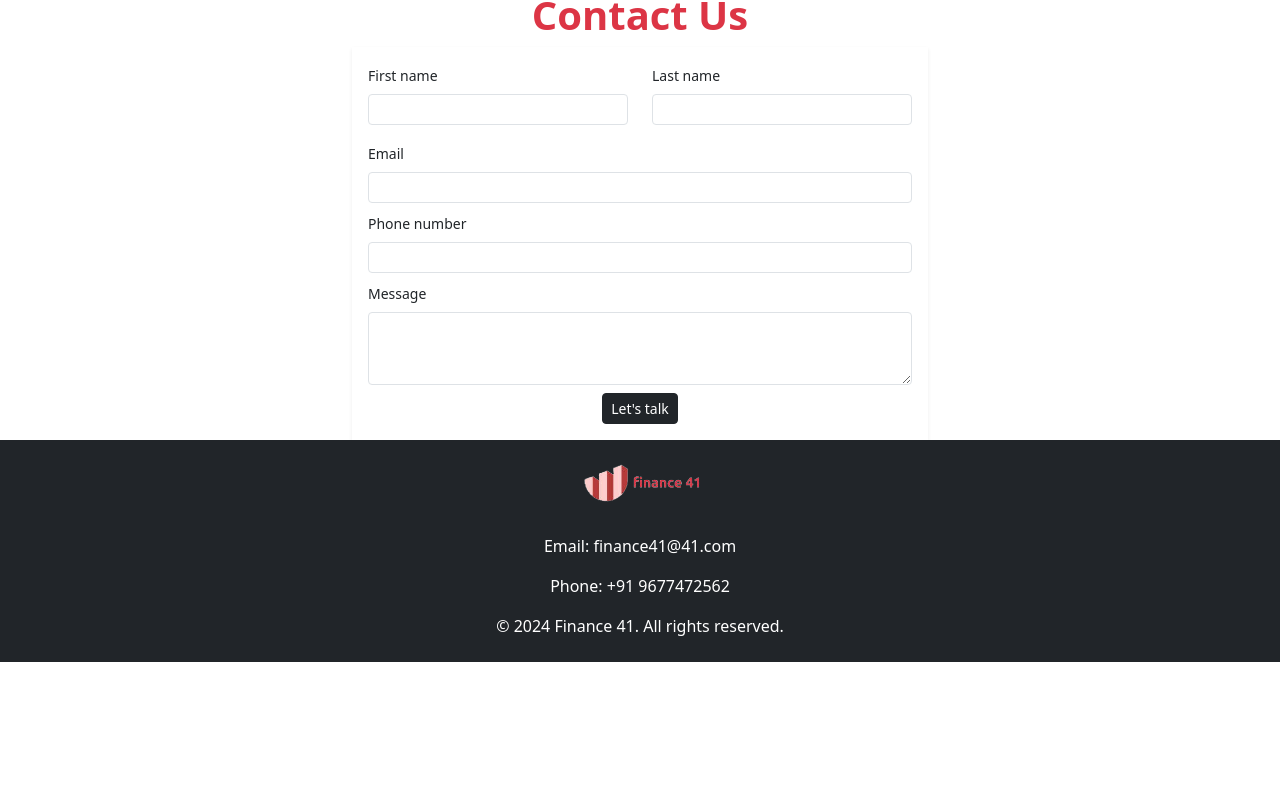
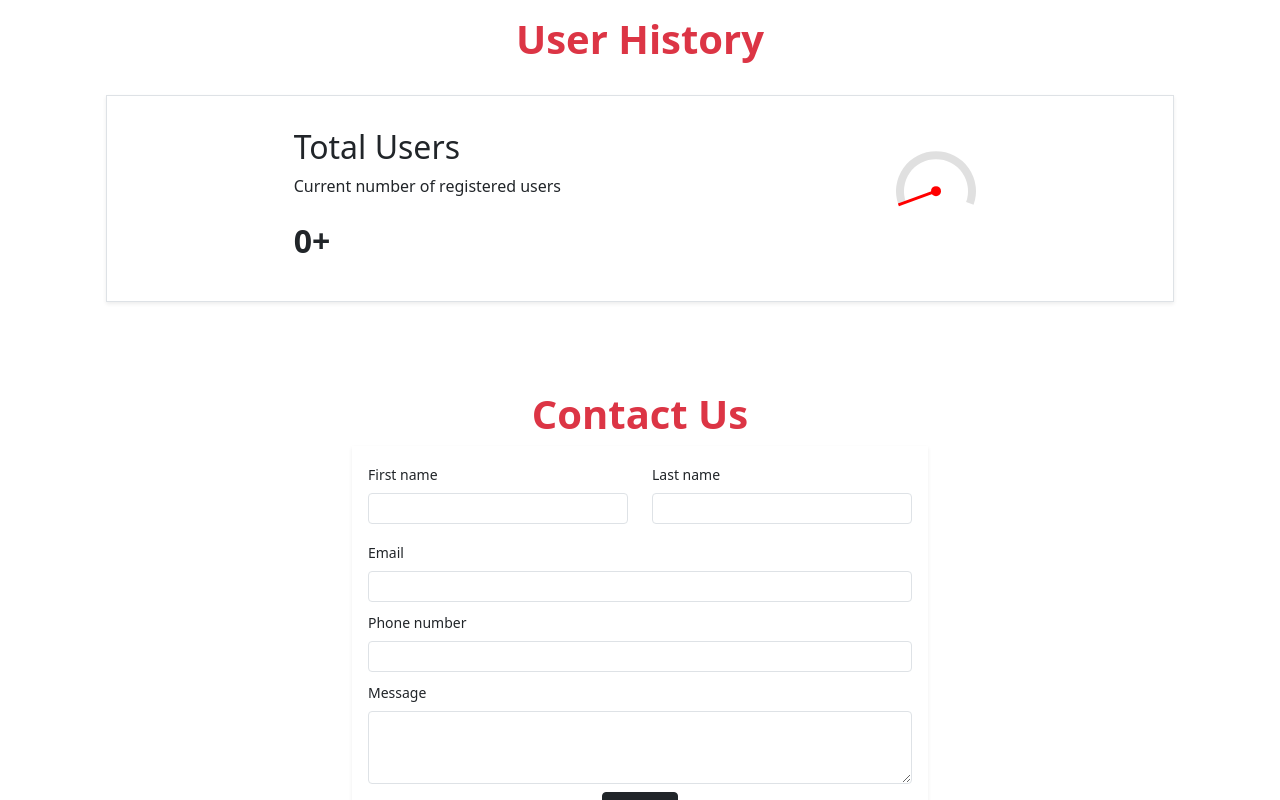
Before and after one commit to sherbinsr/Finance-41, a React (Create React App) app in the folder Frontend/financial-advisor/: page / in a window 1280 px wide. Shown: the part 1337-2137 px from the top of the page. Before the commit the page ends 1999 px from the top, so only its background shows below. Built offline with nearby package versions, Linux system fonts and the light colour scheme; no server answers.

Commit message:
useractivity configuration

```diff
--- a/Frontend/financial-advisor/src/App.js
+++ b/Frontend/financial-advisor/src/App.js
@@ -7,7 +7,7 @@ import Home  from './components/Home'
 import ContactUs  from './components/Contactus';
 import News from './components/News';
 import Topbar  from './components/Topbar';
-import UserAnalytics from './components/UserAnalytics';
+
 
 
 function App() {
@@ -21,7 +21,6 @@ function App() {
       <Route path="/login" element={<Login />} />
       <Route path="/home/:id" element={<Home />} />
       <Route path="/contactus" element={<ContactUs/>}/>
-      <Route path="/users" element={<UserAnalytics/>}/>
       <Route path="/news" element={<News/>}/>
       </Routes>
     </Router>
--- a/Frontend/financial-advisor/src/components/About.jsx
+++ b/Frontend/financial-advisor/src/components/About.jsx
@@ -6,7 +6,6 @@ function About() {
     return (
         <div className="container my-5">
         <div className="row align-items-center">
-              {/* Image Section */}
               <div className="col-lg-6 col-md-12 mb-4 mb-lg-0">
                 <img
                   src={about}
@@ -15,8 +14,6 @@ function About() {
                   style={{ borderRadius: "15px" }}
                 />
               </div>
-
-              {/* Text Section */}
               <div className="col-lg-6 col-md-12 text-center text-lg-start">
               <h1 className="fw-bold text-danger">Unlock Smarter Financial Decisions with AI</h1>
                 <p style={{ fontSize: "16px", color: "#4f4f4f" }}>
--- a/Frontend/financial-advisor/src/components/GoogleSSOLogin.jsx
+++ b/Frontend/financial-advisor/src/components/GoogleSSOLogin.jsx
@@ -1,9 +1,6 @@
 import React from 'react';
 
-import { useNavigate } from 'react-router-dom';
-
 function  GoogleSSOLogin() {
-  const navigate = useNavigate();
   const handleLogin = () => {
     window.open("http://127.0.0.1:8000/sso-login", "_self");
 
--- a/Frontend/financial-advisor/src/components/Home.jsx
+++ b/Frontend/financial-advisor/src/components/Home.jsx
@@ -1,18 +1,17 @@
 import React from "react";
-import { Navbar, Nav, Button, Container } from "react-bootstrap";
+import { Button, Container } from "react-bootstrap";
 import { Typography } from "@mui/material";
 import './Home.css';
 import About from './About';
 import ContactUs  from "./Contactus";
 import Footer from "./Footer";
+import UserAnalytics from "./UserAnalytics";
 
 
 const Home = () => {
   return (
     <div className="ct">
       <div className="app">
-
-
         <div className="main-content">
           <Container className="text-center d-flex flex-column align-items-center">
             <Typography variant="h2" className="text-light text-center main-heading">
@@ -35,7 +34,12 @@ const Home = () => {
         <About/>
       </div>
       <div className="container">
+        <UserAnalytics/>
+      </div>
+      <br></br><br></br>
+      <div className="container">
         <ContactUs/>
+        <br></br> <br></br>
       </div>
       <div>
       <Footer/>
--- a/Frontend/financial-advisor/src/components/UserAnalytics.jsx
+++ b/Frontend/financial-advisor/src/components/UserAnalytics.jsx
@@ -45,18 +45,21 @@ export default function UserAnalytics() {
   }
   return (
     <div className="container mx-auto p-4">
+          <h1 className="fw-bold text-center text-danger">User History</h1>
+          <br></br>
       <div className="grid gap-6 md:grid-cols-2">
         <div className="border p-4 rounded-md shadow-sm">
         <div class="d-flex justify-content-around">
-          <div class="p-2"><h2 className="text-xl font-semibold">Total Users</h2>
+          <div class="p-2">
+            <h2 className="text-xl font-semibold">Total Users</h2>
           <p className="text-gray-500">Current number of registered users</p>
-          <h2 className="text-4xl font-bold mt-4">
+          <h2 className="fw-bold mt-4 ">
             <CountUp end={userCount} duration={2.5} />+
           </h2></div>
         <div class="p-2">
           <GaugeContainer
-           width={200}
-            height={200}
+           width={100}
+            height={100}
             startAngle={-110}
             endAngle={110}
           value={userCount}>
```
